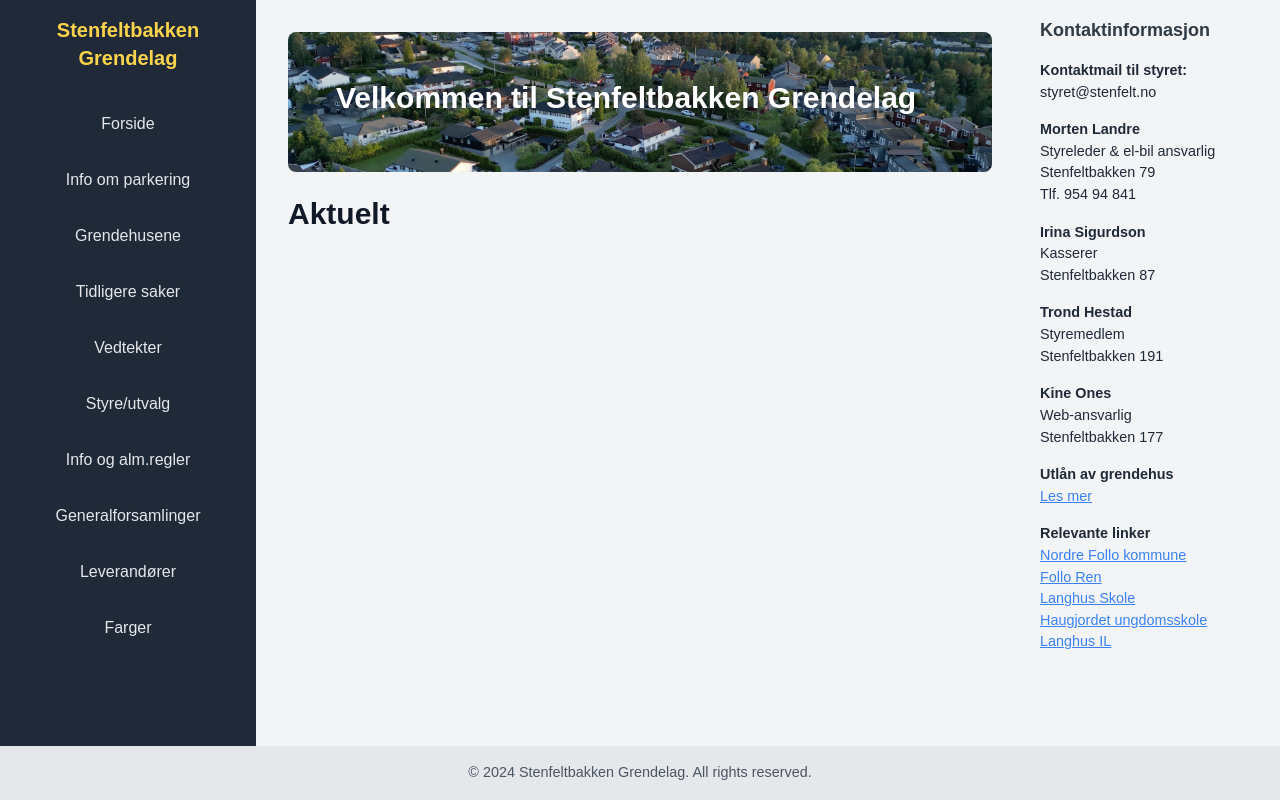
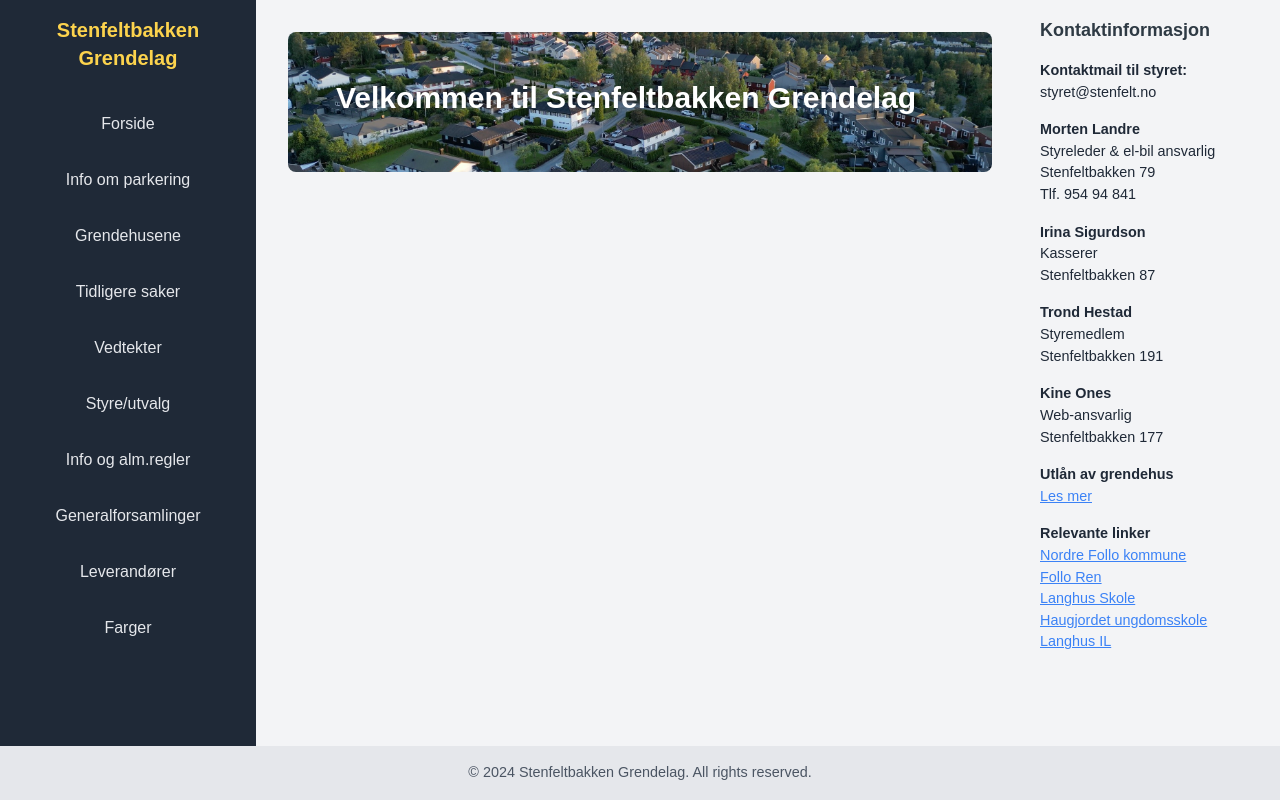
Before and after one commit to KineOnes/stenfelt, a plain HTML site: page index.html in a window 1280 px wide. Drawn offline with nearby package versions, Linux system fonts and the light colour scheme; no server answers.

Commit message:
Removed Aktuelt header from index

```diff
--- a/index.html
+++ b/index.html
@@ -35,7 +35,6 @@
                     <h1 class="text-3xl font-semibold mb-2">Velkommen til Stenfeltbakken Grendelag</h1>
                 </section>
 
-                <h2 class="text-3xl font-semibold mb-2">Aktuelt</h2>
                 <!-- Blog Posts List Section -->
 
                 <section id="blog-posts-list" class="space-y-6"></section>
```
